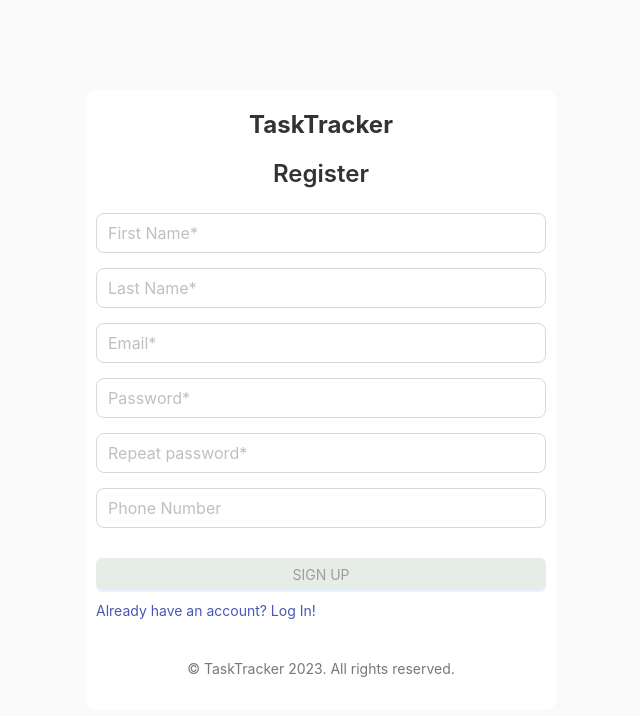
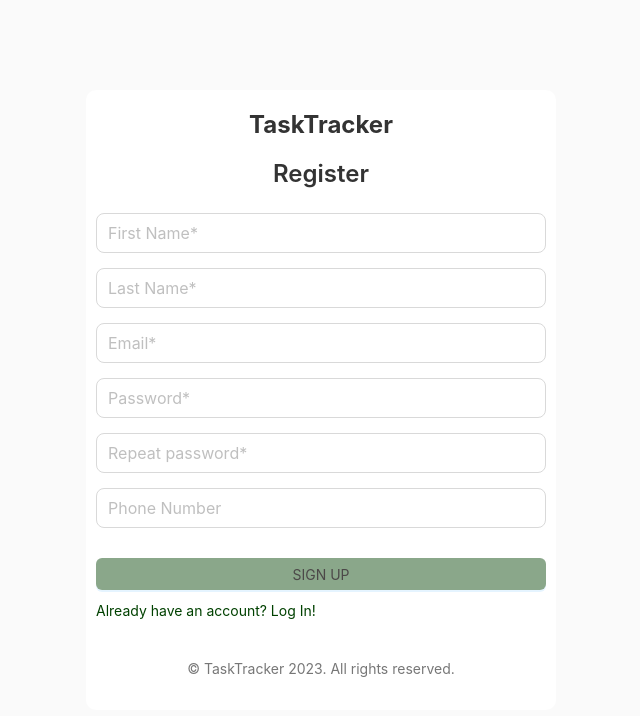
Before and after one commit to NadiiaNanivska/tasktracker-ui, a React (Create React App) app: page /register in a window 1280 px wide. Shown: the top 716 px of the page, without its empty margins (319-959 px from the left). Built offline with nearby package versions, Linux system fonts and the light colour scheme.

Commit message:
Changed colors

```diff
--- a/src/components/Login.js
+++ b/src/components/Login.js
@@ -16,7 +16,7 @@ const Login = () => {
                         <Input size="large" className="login-input" placeholder="Enter password" />
                     </div>
                     <div className="login-button-wrapper">
-                    <Button type="primary" className="card-add-btn">
+                    <Button type="primary" className="card-add-btn login-btn">
                         LOGIN
                     </Button>
                     </div>
--- a/src/components/Register.js
+++ b/src/components/Register.js
@@ -13,14 +13,14 @@ const Register = () => {
                     </div>
                     <div className="register-credentials-wrapper">
                         <Input size="large" className="register-input" placeholder="First Name*" />
-                        <Input size="large" className="login-input" placeholder="Last Name*" />
-                        <Input size="large" className="login-input" placeholder="Email*" />
-                        <Input size="large" className="login-input" placeholder="Password*" />
-                        <Input size="large" className="login-input" placeholder="Repeat password*" />
-                        <Input size="large" className="login-input" placeholder="Phone Number" />
+                        <Input size="large" className="register-input" placeholder="Last Name*" />
+                        <Input size="large" className="register-input" placeholder="Email*" />
+                        <Input size="large" className="register-input" placeholder="Password*" />
+                        <Input size="large" className="register-input" placeholder="Repeat password*" />
+                        <Input size="large" className="register-input" placeholder="Phone Number" />
                     </div>
                     <div className="register-button-wrapper">
-                        <Button type="primary" className="card-add-btn">
+                        <Button type="primary" className="card-add-btn register-btn">
                             SIGN UP
                         </Button>
                     </div>
--- a/src/styles/Home.css
+++ b/src/styles/Home.css
@@ -1,6 +1,18 @@
 .home {
     display: flex;
     flex-direction: row-reverse;
+}
+
+.ant-btn.ant-btn-primary {
+  background-color: #00410075!important;
+}
+
+.ant-btn.ant-btn-primary:hover {
+  background-color: #0041009f!important;
+}
+
+.ant-input:hover, .ant-input:focus {
+  border-color: #A7C9B8!important;
 }
 
   .content {
--- a/src/styles/Login.css
+++ b/src/styles/Login.css
@@ -45,35 +45,29 @@
     margin-bottom: 15px;
 }
 
-.login-input:hover {
-    border-color: #a7c9b999!important;
-}
-
 .login-button-wrapper {
     display: flex;
     justify-content: center;
 }
 
-.ant-btn.ant-btn-primary {
+.login-btn {
     width: 100%;
     margin-bottom: 10px;
-    background-color: #a7c9b859;
-    color: #a19b9b;
+    color: #4c4848;
 }
 
-.ant-btn.ant-btn-primary:hover {
-    background-color: #a7c9b999!important;
+.login-btn:hover {
     color: black!important;
 }
 
 .login-without-account{
     text-decoration: none;
-    color: #4758b7;
+    color: #004100;
     font-size: 14px;
 }
 
 .login-without-account:hover{
-    color: #8994d1;
+    color: #00410075;
 }
 
 .login-copyright {
--- a/src/styles/Register.css
+++ b/src/styles/Register.css
@@ -45,35 +45,29 @@
     margin-bottom: 15px;
 }
 
-.register-input:hover {
-    border-color: #a7c9b999!important;
-}
-
 .register-button-wrapper {
     display: flex;
     justify-content: center;
 }
 
-.ant-btn.ant-btn-primary {
+.register-btn {
     width: 100%;
     margin-bottom: 10px;
-    background-color: #b7c9b959;
-    color: #a19b9b;
+    color: #4c4848;
 }
 
-.ant-btn.ant-btn-primary:hover {
-    background-color: #a7c9b999!important;
+.register-btn:hover {
     color: black!important;
 }
 
 .register-without-account{
     text-decoration: none;
-    color: #4758b7;
+    color: #004100;
     font-size: 14px;
 }
 
 .register-without-account:hover{
-    color: #8994d1;
+    color: #00410075;
 }
 
 .register-copyright {
```
